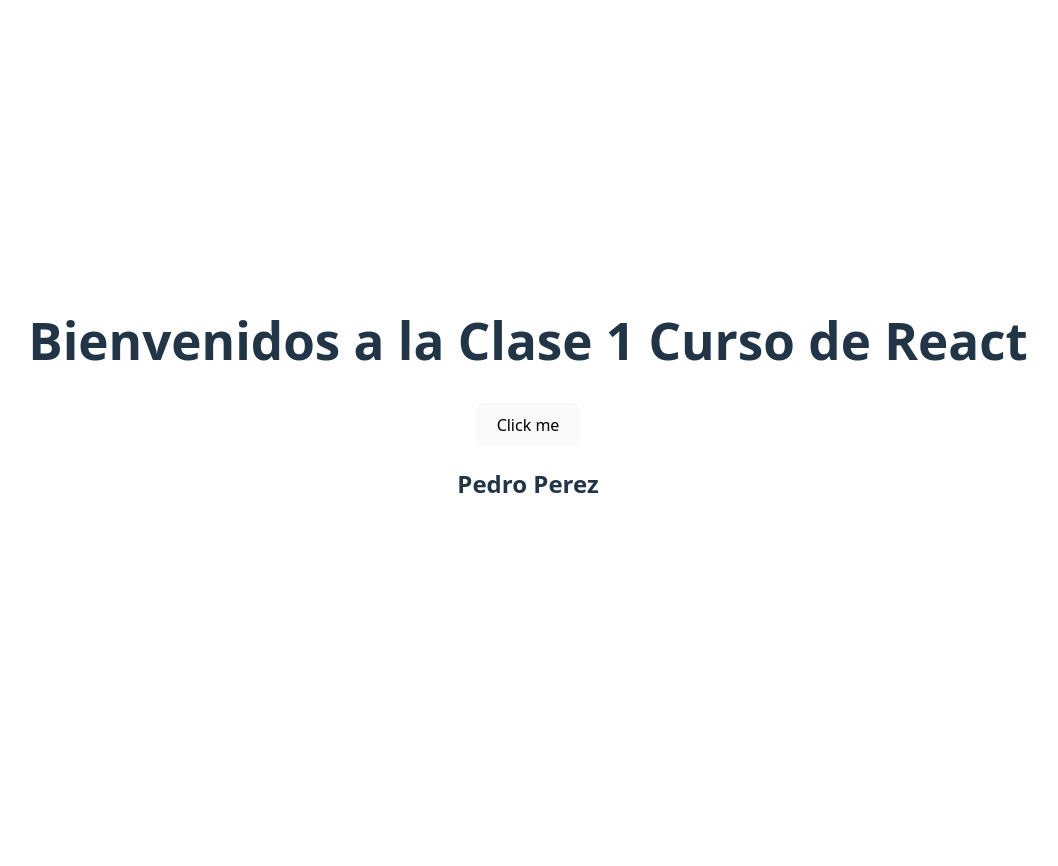
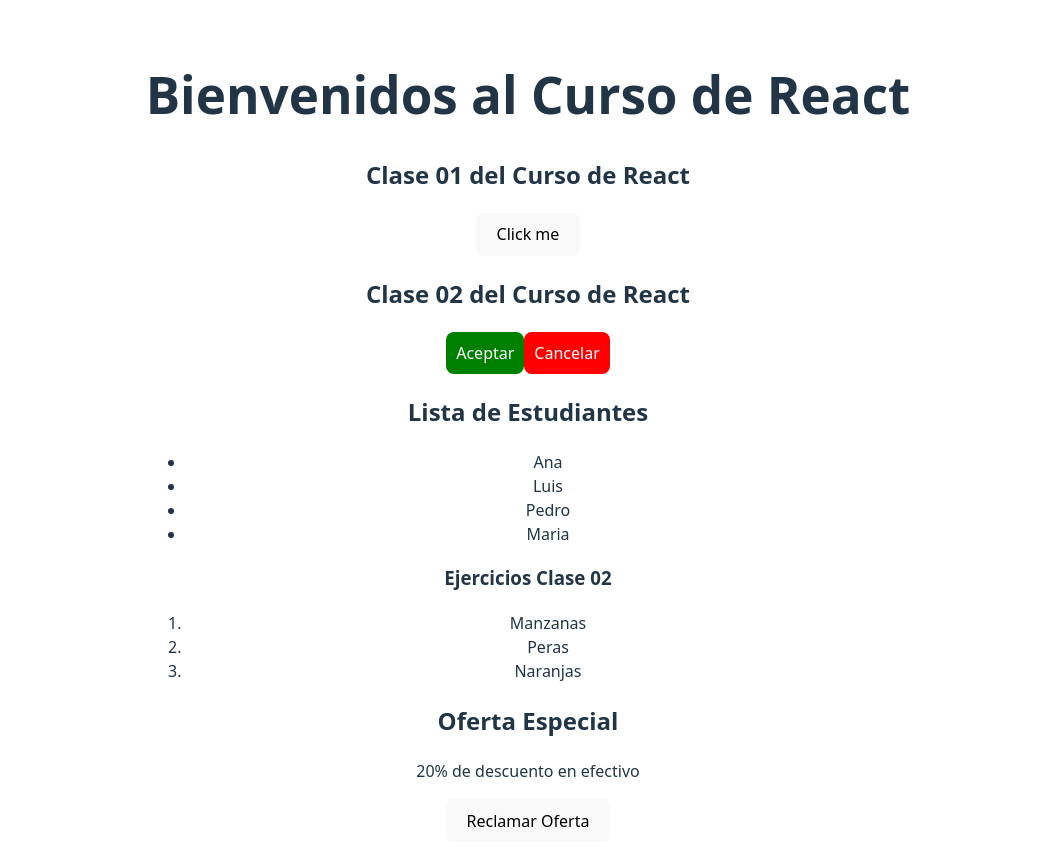
Before and after one commit to Francary/codo-a-codo-React2025, a React (Vite) app in the folder Curso-React/: page / in a window 1280 px wide. Shown: the top 866 px of the page, without its empty margins (112-1170 px from the left). Before the commit the page ends 800 px from the top, so only its background shows below. Built offline with nearby package versions, Linux system fonts and the light colour scheme.

Commit message:
Clase02 - Uso de Props en Componentes

```diff
--- a/Curso-React/src/App.jsx
+++ b/Curso-React/src/App.jsx
@@ -1,15 +1,29 @@
 import './App.css'
-import { Bienvenida } from './components/Bienvenida.jsx'
-import { Boton } from './components/boton.jsx'
+import { Bienvenida, Clase, Mensajes } from './components/Bienvenida.jsx'
+import { Boton, BotonPersonalizado } from './components/Boton.jsx'
 import { Estudiantes } from './components/Estudiantes.jsx'
+import { ListaProductos } from './components/Productos.jsx'
+import { Tarjeta } from './components/Tarjeta.jsx'
 const App = () => {
 
 
   return (
     <>
-  <Bienvenida/>
+  <Bienvenida clase='01'/>
+  <Clase clase='01'/>
   <Boton/>
+  <Clase clase='02'/>
+  <BotonPersonalizado texto='Aceptar' color='green'/>
+  <BotonPersonalizado texto='Cancelar' color='red'/>
   <Estudiantes/>
+  <Mensajes texto='Ejercicios Clase 02'/>
+  <ListaProductos/>
+  <Tarjeta
+  titulo='Oferta Especial'
+  descripcion='20% de descuento en efectivo'
+  textoBoton='Reclamar Oferta'
+  onClickBoton={() => alert('Oferta Aplicada!')}
+  />
     </>
   )
 }
--- a/Curso-React/src/components/Bienvenida.jsx
+++ b/Curso-React/src/components/Bienvenida.jsx
@@ -1,8 +1,19 @@
 
 const Bienvenida = () => {
-    return <h1>Bienvenidos a la Clase 1 Curso de React</h1>
+    return <h1>Bienvenidos al Curso de React</h1>
+}
+
+const Clase = ({clase}) => {
+    return <h2> Clase {clase} del Curso de React</h2>
+}
+
+const Mensajes = ({texto})=>{
+    return <h3>{texto}</h3>
 }
 
 export {
-    Bienvenida
+    Bienvenida,
+    Clase,
+    Mensajes
+
 }
--- a/Curso-React/src/components/Boton.jsx
+++ b/Curso-React/src/components/Boton.jsx
@@ -1,6 +1,5 @@
 const Boton = () => {
-
-    const handleClick = () =>{
+      const handleClick = () =>{
         alert('Componente Boton Clikeado')
     }
     return (
@@ -8,6 +7,17 @@ const Boton = () => {
     )
 }
 
+const BotonPersonalizado = ({texto ,color}) => {
+    const estilo = { backgroundColor: color, color:'white', padding:'10px', border:'none'}
+
+
+    return (
+        <button style={estilo}>{texto}</button>
+    )
+}
+
+
 export {
-    Boton
+    Boton,
+    BotonPersonalizado
 }
--- a/Curso-React/src/components/Estudiantes.jsx
+++ b/Curso-React/src/components/Estudiantes.jsx
@@ -1,8 +1,18 @@
-
 const Estudiantes = () => {
+    const estudiantes = ['Ana', 'Luis', ' Pedro', 'Maria']
 
     return (
-        <h2>Pedro Perez</h2>
+        <>
+        <h2>Lista de Estudiantes </h2>
+        <ul>
+            {estudiantes.map(estudiante =>(
+
+            <li key={estudiante}> {estudiante}
+
+            </li>
+            ) )}
+        </ul>
+        </>
     )
 }
 
--- /dev/null
+++ b/Curso-React/src/components/Productos.jsx
@@ -0,0 +1,16 @@
+const ListaProductos = () =>{
+    const productos = ['Manzanas', 'Peras','Naranjas']
+    return(
+        <>
+        <ol>
+            {productos.map(producto =>(
+                <li key={producto}> {producto}</li>
+            ))}
+        </ol>
+        </>
+    )
+}
+
+export{
+    ListaProductos
+}
--- /dev/null
+++ b/Curso-React/src/components/Tarjeta.jsx
@@ -0,0 +1,15 @@
+const Tarjeta = ({ titulo, descripcion, textoBoton, onClickBoton }) => (
+   <>
+        <h2>{titulo}</h2>
+        <p>{descripcion}</p>
+        <button onClick={onClickBoton}>
+            {textoBoton}
+        </button>
+
+   </>
+);
+
+export {
+
+    Tarjeta
+}
```
